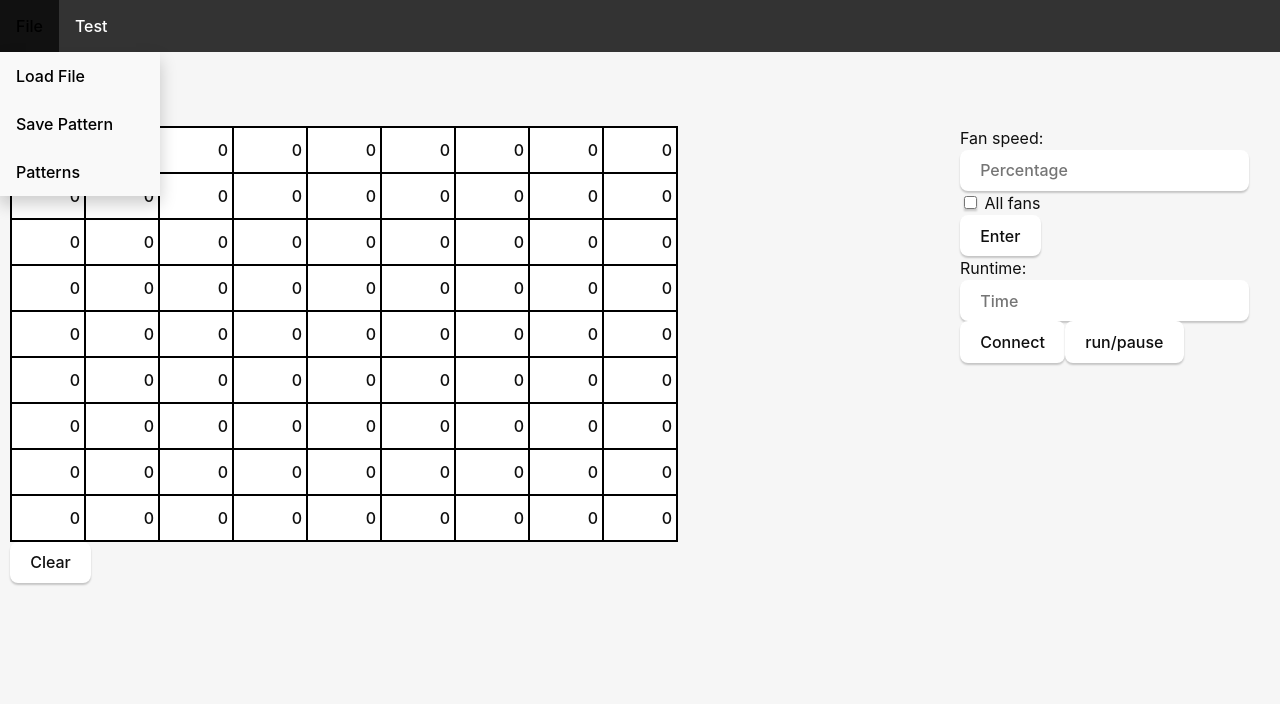
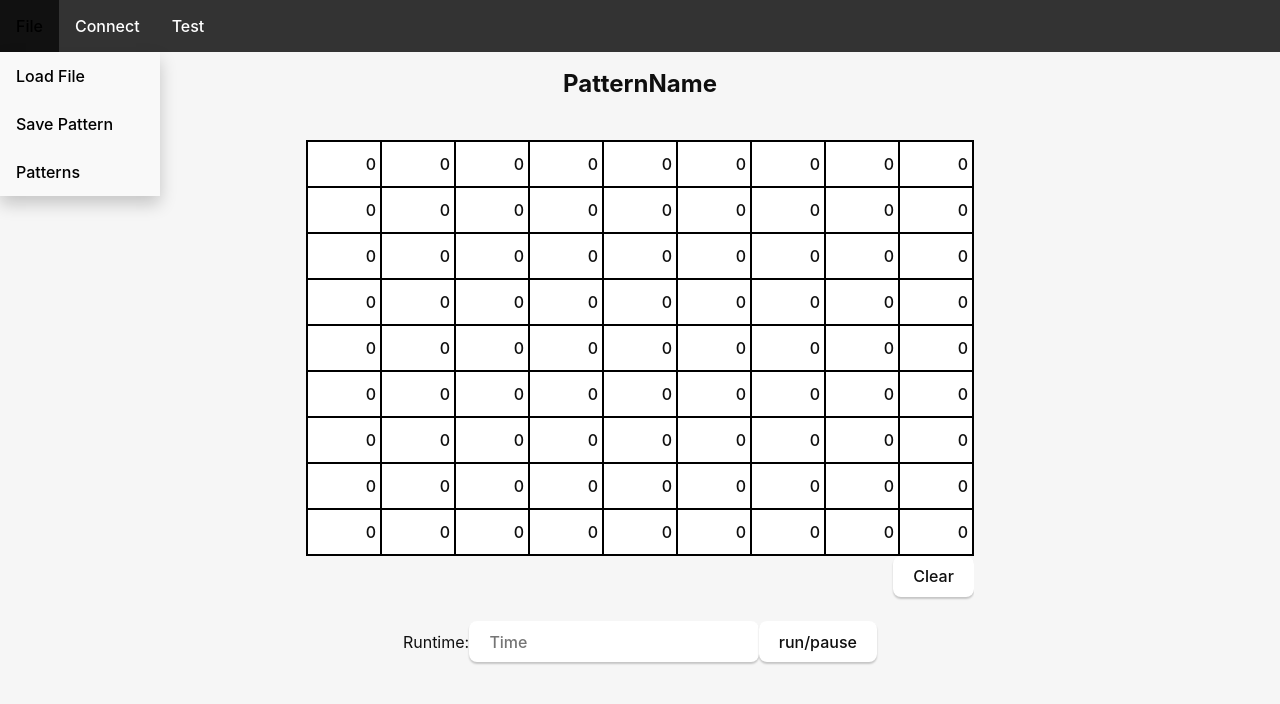
Before and after one commit to samp42/fan-controller, a Vue app: page / in a window 1280 px wide. Shown: the top 704 px of the page. Built offline with nearby package versions, Linux system fonts and the light colour scheme.

Commit message:
upgrade to UI

```diff
--- a/src/App.vue
+++ b/src/App.vue
@@ -1,20 +1,40 @@
 <script setup lang="ts">
 import Table from "./components/Table.vue";
 import Navbar from "./components/Navbar.vue";
+
+function Clear(){
+Table.fill(0);
+}
+
 </script>
 
 <template >
 <Navbar/>
-  <h2>PatternName</h2>
+  <h2 class="header">PatternName</h2>
+  <br>
   <div class="row">
-  <div class="column left" style="overflow-x:auto;">
+  <div class="column" style="overflow-x:auto;">
   <form>
   <Table></Table>
-  <button type="reset">Clear</button>
+  <div class="button">
+  <button onclick="Clear()">Clear</button>
+</div>
   </form>
+ <br>
+  <div>
+  <div class="header">
+  <label > Runtime:</label>
+  <input type="text" placeholder="Time">
+
+  <!--<div class="button">-->
+    <button type="button">run/pause</button>
+  </div>
+    <br>
+  </div>
+ <!-- </div>  -->
 </div>
-<div class="column right">
-  <label> Fan speed:</label>
+ <!--<div class="column right">
+ <label> Fan speed:</label>
   <input type="text" placeholder="Percentage">
   <div>
   <input type="checkbox" placeholder="Percentage"> <label> All fans</label>
@@ -28,27 +48,32 @@ import Navbar from "./components/Navbar.vue";
   <button type="button" >Connect</button>
   <button type="button">run/pause</button>
   </div>
-  </div>
+  </div>-->
+
   </div>
 </template>
 
 <style>
+.header {
+text-align: center;
+}
 .column{
   float:left;
 }
 .left {
-  padding: 10px;
+  padding: 50px;
   width: 75%;
 
 }
 .right {
-  float:left;
-  padding: 10px;
+  padding:10px;
   width: 25%;
   justify-content: center;
 }
+
 .button{
 justify-content: flex-end;
+text-align: right;
 }
 .row::after {
   content: "";
--- a/src/components/Navbar.vue
+++ b/src/components/Navbar.vue
@@ -2,11 +2,15 @@
     <ul>
   <li class= "dropdown"><a class="dropButton">File</a>
        <div class = "dropContent">
-        <a>Load File</a>
-        <a>Save Pattern</a>
+        <a href =loadFile() target="_top">Load File</a>
+       <!-- <router-link to="/loadFile">Load File</router-link>
+        <router-view></router-view>-->
+       <!-- <input type='file' accept=".csv" id="UploadFile">-->
+        <a href="C:\Users\" target="_blank">Save Pattern</a>
         <a>Patterns</a>
        </div>
 </li>
+  <li><a>Connect</a></li>
   <li><a >Test</a></li>
 
 </ul>
@@ -24,7 +28,6 @@ ul {
 li {
   float: left;
 }
-
 li a, .dropButton {
   display: block;
   color: white;
--- a/src/components/Table.vue
+++ b/src/components/Table.vue
@@ -41,7 +41,7 @@ export default {
 
 			const value = gridValue as number;
 
-			if(value <= 0 || value>100) {
+			/*if(value <= 0 || value>100) {
 				return 'white';
 			} else if(value > 0 && value <= 25) {
 				return 'green';
@@ -52,7 +52,25 @@ export default {
 				return 'orange';
 			}
 
-			return 'red';
+			return 'red';*/
+
+			if(value <= 0 || value>100) {
+				return 'white';
+			} else if(value > 0 && value <= 15) {
+				return 'lightBlue';
+			} else if(value > 15 && value <= 30) {
+				return 'blue';
+			} else if(value > 30 && value <= 45) {
+				return 'darkBlue';
+			} else if(value > 45 && value <= 60) {
+				return 'darkPurple';
+			} else if(value > 60 && value <= 75) {
+				return 'purple';
+			}
+			else if(value > 75 && value <= 90) {
+				return 'darkPink';
+			}
+			return 'pink';
 		}
 	}
 };
@@ -106,7 +124,50 @@ td {
 	background-color: red;
 }
 .white {
-	background-color: white;
+	background-color: rgb(255, 255, 255);
+}
+/*.lightBlue {
+	background-color: rgb(28, 98, 249);
+}
+.blue {
+	background-color: rgb(23, 57, 230);
+}
+.darkBlue {
+	background-color: rgb(6, 30, 218);
+}
+.darkPurple{
+	background-color: rgb(68, 1, 226);
+}
+.purple{
+	background-color: rgb(129, 4, 255);
+}
+.darkPink {
+	background-color: rgb(169, 2, 247);
+}
+.pink {
+	background-color: rgb(227, 2, 247);
 }
 
+*/
+.lightBlue {
+	background-color: rgba(28, 98, 249, 0.621);
+}
+.blue {
+	background-color: rgba(23, 58, 230, 0.687);
+}
+.darkBlue {
+	background-color: rgba(6, 31, 218, 0.696);
+}
+.darkPurple{
+	background-color: rgba(68, 1, 226, 0.676);
+}
+.purple{
+	background-color: rgba(130, 4, 255, 0.687);
+}
+.darkPink {
+	background-color: rgba(169, 2, 247, 0.644);
+}
+.pink {
+	background-color: rgba(227, 2, 247, 0.667);
+}
 </style>
```
Also changed, not shown: package.json (+5 -4 lines), src/components/LoadFile.vue (added, +8 -0 lines), 1 other file (tests, documents, lock files or other folders).
